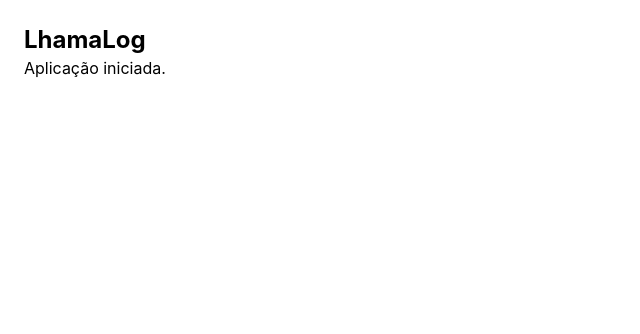
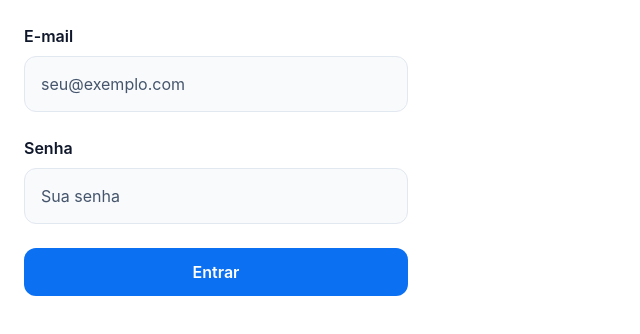
Before and after one commit to LhamaLog/lhamalog-web, a React (Vite) app: page / in a window 1280 px wide. Shown: the top 334 px of the page, without its empty margins (0-640 px from the left). Built offline with nearby package versions, Linux system fonts and the light colour scheme.

Commit message:
LLT-236 Adicionado Input e Button

```diff
--- a/src/app/App.tsx
+++ b/src/app/App.tsx
@@ -1,8 +1,31 @@
+import { Input } from '../shared/ui/Input'
+import { Button } from '../shared/ui/Button'
+
 export function App() {
   return (
     <main className="p-6">
-      <h1 className="text-2xl font-bold">LhamaLog</h1>
-      <p>Aplicação iniciada.</p>
+      <div className="flex w-full max-w-96 flex-col gap-6">
+        <Input
+          id="email"
+          label="E-mail"
+          type="email"
+          placeholder="seu@exemplo.com"
+          autoComplete="email"
+        />
+
+        <Input
+          id="password"
+          label="Senha"
+          type="password"
+          placeholder="Sua senha"
+          autoComplete="current-password"
+        />
+
+        <Button onClick={() => alert('Botão funcionando!')}>
+          Entrar
+        </Button>
+
+      </div>
     </main>
   )
 }
--- /dev/null
+++ b/src/shared/ui/Button.tsx
@@ -0,0 +1,28 @@
+import type { ComponentPropsWithoutRef } from 'react'
+
+type ButtonProps = ComponentPropsWithoutRef<'button'>
+
+export function Button({
+  children,
+  type = 'button',
+  ...props
+}: ButtonProps) {
+  return (
+    <button
+      {...props}
+      type={type}
+      className="
+        flex h-12 w-full items-center justify-center gap-2
+        rounded-xl bg-[#0C70F2] px-4
+        text-base font-semibold text-white
+        hover:bg-[#095ECC]
+        focus-visible:outline-2
+        focus-visible:outline-offset-2
+        focus-visible:outline-[#0C70F2]
+        disabled:cursor-not-allowed disabled:opacity-50
+      "
+    >
+      {children}
+    </button>
+  )
+}
--- /dev/null
+++ b/src/shared/ui/Input.tsx
@@ -0,0 +1,38 @@
+import type { ComponentPropsWithoutRef } from 'react'
+
+type InputProps = ComponentPropsWithoutRef<'input'> & {
+  id: string
+  label: string
+}
+
+export function Input({
+  id,
+  label,
+  type = 'text',
+  ...props
+}: InputProps) {
+  return (
+    <div className="flex w-full flex-col gap-2">
+      <label
+        htmlFor={id}
+        className="text-base font-semibold text-slate-900"
+      >
+        {label}
+      </label>
+
+      <input
+        {...props}
+        id={id}
+        type={type}
+        className="
+          h-14 w-full rounded-xl border border-slate-200
+          bg-slate-50 px-4 text-base text-slate-900
+          placeholder:text-slate-600
+          focus:border-[#0C70F2] focus:outline-none
+          focus:ring-2 focus:ring-[#0C70F2]/20
+          disabled:cursor-not-allowed disabled:opacity-50
+        "
+      />
+    </div>
+  )
+}
--- a/tsconfig.json
+++ b/tsconfig.json
@@ -11,5 +11,5 @@
     "skipLibCheck": true,
     "verbatimModuleSyntax": true
   },
-  "include": ["src", "vite.config.ts"]
+  "include": ["src", "vite.config.ts", "shared/ui"]
 }
```
